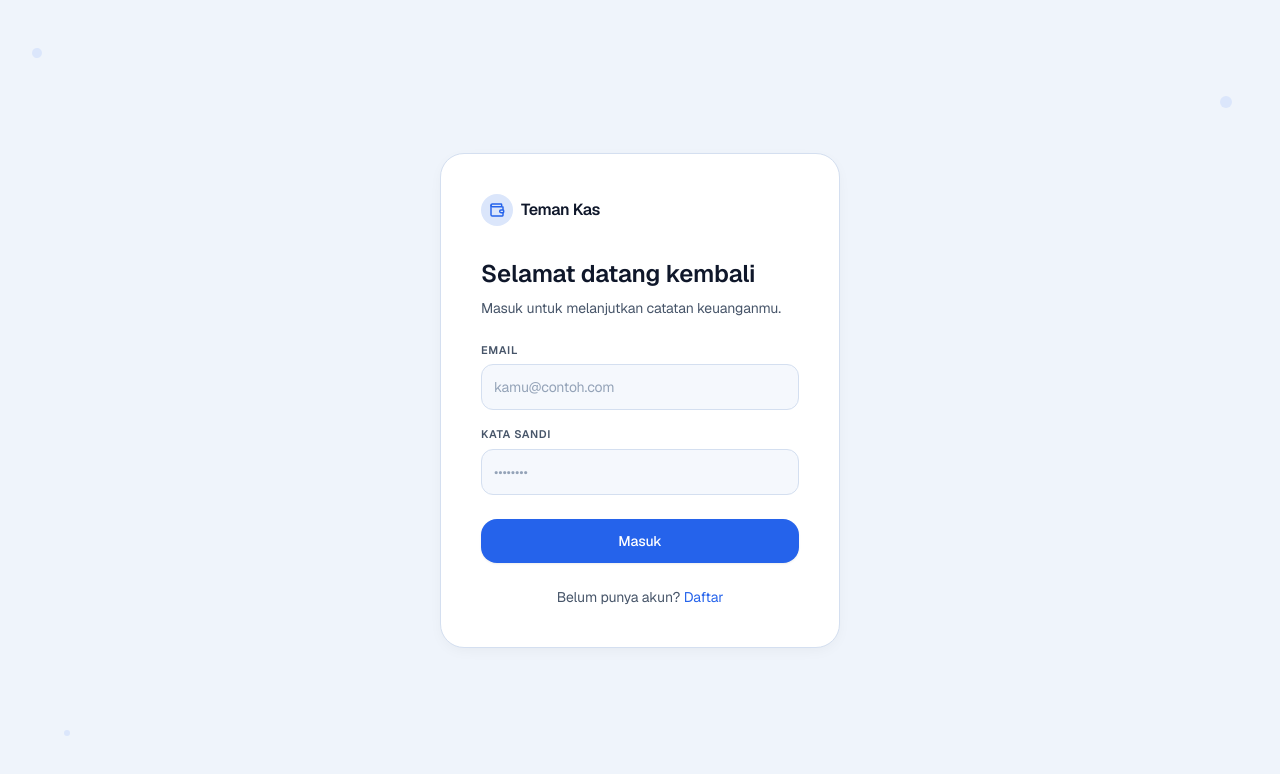
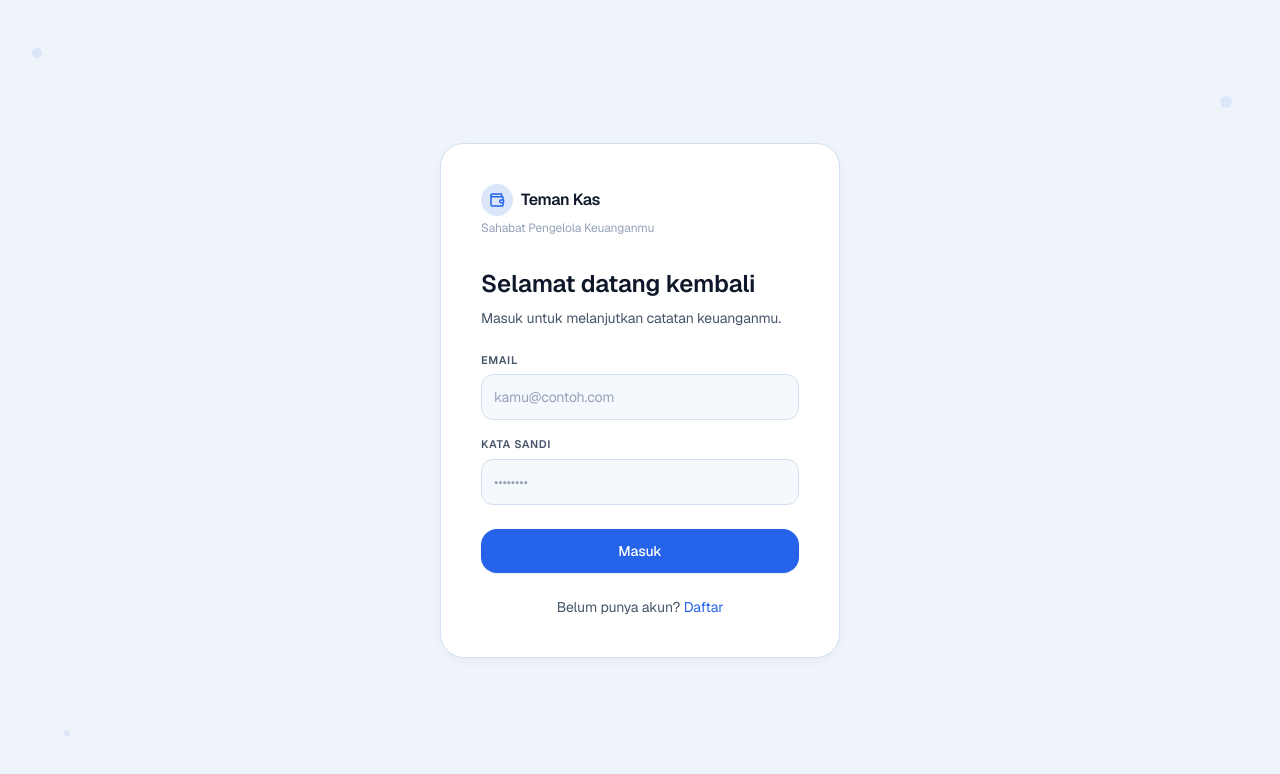
Before and after one commit to DimasAji8/flowly, a Next.js app in the folder apps/web/: page /auth/login in a window 1280 px wide. Shown: the top 774 px of the page. Built offline with nearby package versions, Linux system fonts and the light colour scheme; no server answers; a web font is replaced by a local one.

Commit message:
feat: update AuthLayout to include subtitle and improve layout structure

```diff
--- a/apps/web/src/app/auth/layout.tsx
+++ b/apps/web/src/app/auth/layout.tsx
@@ -22,11 +22,16 @@ export default function AuthLayout({
       />
 
       <div className="relative w-full max-w-[400px] md:rounded-2xl md:border md:border-border-subtle md:bg-card md:p-10 md:shadow-[var(--shadow-card-emphasis)]">
-        <div className="mb-6 inline-flex items-center gap-2 text-base font-semibold tracking-tight text-foreground md:mb-8">
-          <span className="grid size-8 place-items-center rounded-xl bg-accent-soft text-accent">
-            <Wallet className="size-4" strokeWidth={2.2} aria-hidden />
-          </span>
-          Teman Kas
+        <div className="mb-6 md:mb-8">
+          <div className="inline-flex items-center gap-2 text-base font-semibold tracking-tight text-foreground">
+            <span className="grid size-8 place-items-center rounded-xl bg-accent-soft text-accent">
+              <Wallet className="size-4" strokeWidth={2.2} aria-hidden />
+            </span>
+            Teman Kas
+          </div>
+          <p className="mt-1 text-xs text-muted">
+            Sahabat Pengelola Keuanganmu
+          </p>
         </div>
         {children}
       </div>
--- a/apps/web/src/app/layout.tsx
+++ b/apps/web/src/app/layout.tsx
@@ -16,7 +16,7 @@ const playfair = Playfair_Display({
 });
 
 export const metadata: Metadata = {
-  title: "Teman Kas",
+  title: "Teman Kas - Sahabat Pengelola Keuanganmu",
   description: "Mobile-first cashflow journal",
   icons: {
     icon: [
```
